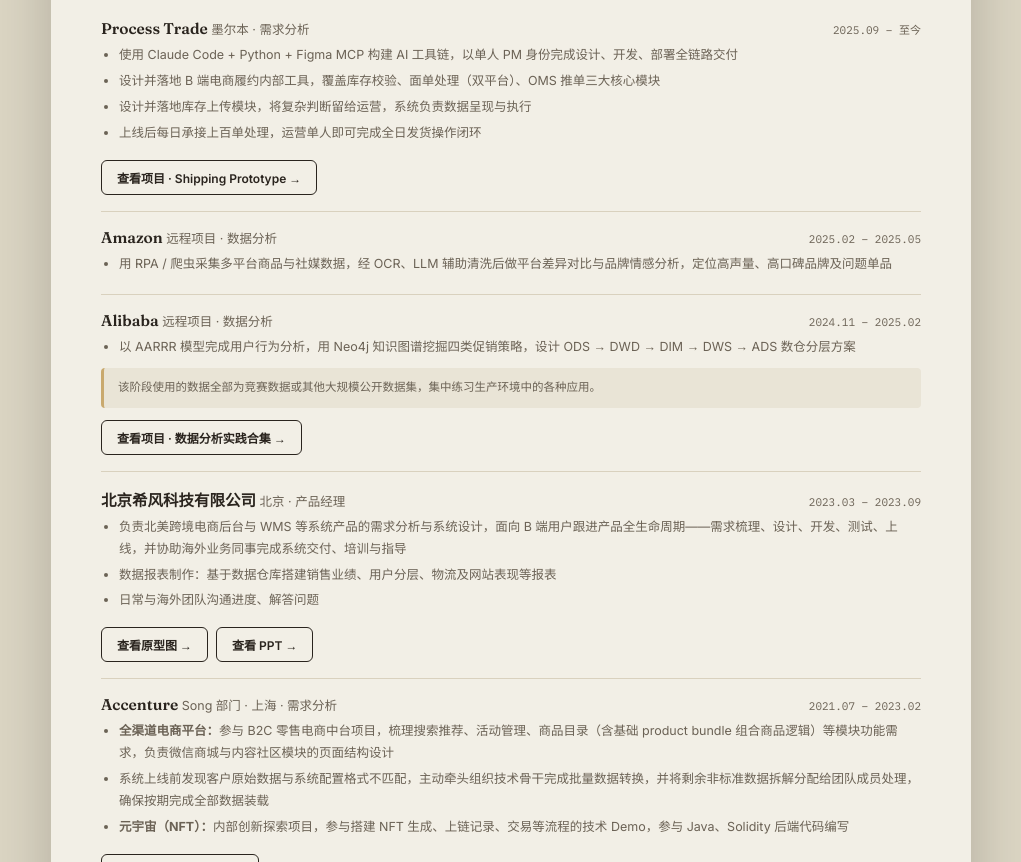
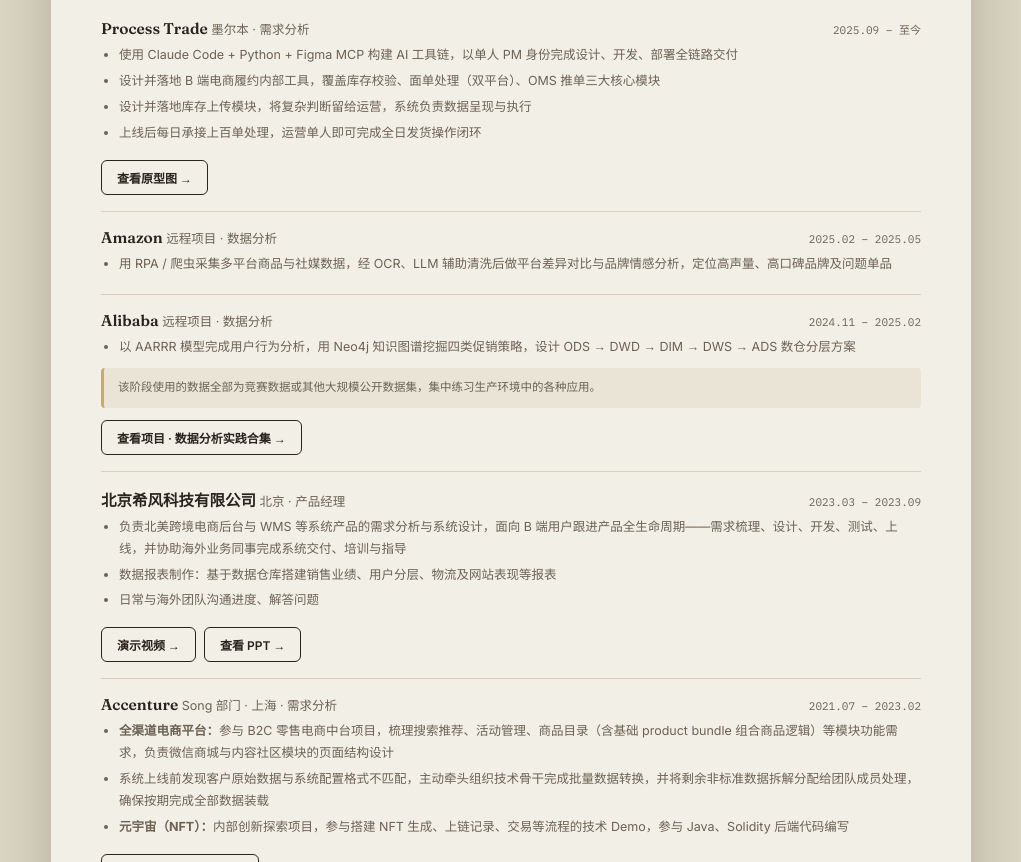
Before and after one commit to megbaobao-luckydog/work.github.io, a plain HTML site: page index.html in a window 1280 px wide. Shown: the part 479-1341 px from the top of the page, without its empty margins (129-1150 px from the left). Drawn offline with Linux system fonts and the light colour scheme.

Commit message:
Add files via upload

```diff
--- a/index.html
+++ b/index.html
@@ -134,7 +134,7 @@
       <li>设计并落地库存上传模块，将复杂判断留给运营，系统负责数据呈现与执行</li>
       <li>上线后每日承接上百单处理，运营单人即可完成全日发货操作闭环</li>
     </ul>
-    <a class="proj-link" href="https://github.com/megbaobao-luckydog/work.github.io/blob/main/shippinglabel-main/README.md" target="_blank" rel="noopener">查看项目 · Shipping Prototype →</a>
+    <a class="proj-link" href="./ShippingLabelManager_prd.html" target="_blank" rel="noopener">查看原型图 →</a>
   </div>
 
   <div class="item">
@@ -156,7 +156,7 @@
       <li>以 AARRR 模型完成用户行为分析，用 Neo4j 知识图谱挖掘四类促销策略，设计 ODS → DWD → DIM → DWS → ADS 数仓分层方案</li>
     </ul>
     <div class="note">该阶段使用的数据全部为竞赛数据或其他大规模公开数据集，集中练习生产环境中的各种应用。</div>
-    <a class="proj-link" href="./analytics.html">查看项目 · 数据分析实践合集 →</a>
+    <a class="proj-link" href="./combined_poster.html">查看项目 · 数据分析实践合集 →</a>
   </div>
 
   <div class="item">
@@ -170,7 +170,7 @@
       <li>日常与海外团队沟通进度、解答问题</li>
     </ul>
     <div class="proj-links">
-      <a class="proj-link" href="https://my.feishu.cn/file/Kplrbp1vcokcIwxhIuQc9PzDn7c" target="_blank" rel="noopener">查看原型图 →</a>
+      <a class="proj-link" href="https://my.feishu.cn/file/Kplrbp1vcokcIwxhIuQc9PzDn7c" target="_blank" rel="noopener">演示视频 →</a>
       <a class="proj-link" href="https://megbaobao-luckydog.github.io/work.github.io/anonymous%20user%20manual.pptx.pdf" target="_blank" rel="noopener">查看 PPT →</a>
     </div>
   </div>
```
